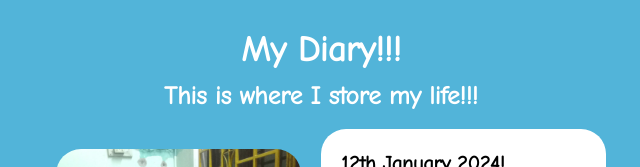
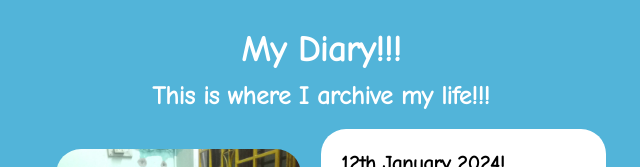
Before and after one commit to nguyengiabach1201/diary, a plain HTML site: page index.html in a window 1280 px wide. Shown: the top 167 px of the page, without its empty margins (319-959 px from the left). Drawn offline with nearby package versions, Linux system fonts and the light colour scheme.

Commit message:
Update index.html

```diff
--- a/index.html
+++ b/index.html
@@ -18,7 +18,7 @@
         <div class=" wrapperw-full flex justify-center">
             <div id="diary" style="width: 600px;">
                 <h1 id="head1">My Diary!!!</h1>
-                <h2 id="head2">This is where I store my life!!!</h1>
+                <h2 id="head2">This is where I archive my life!!!</h1>
             </div>
         </div>
     </div>
```
